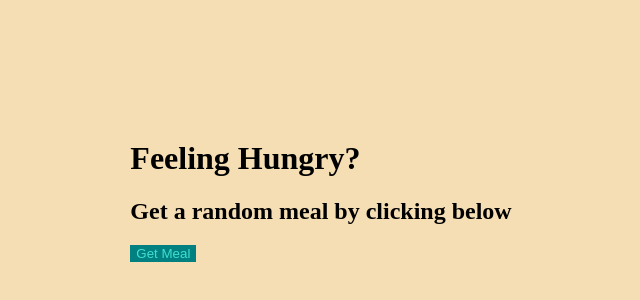
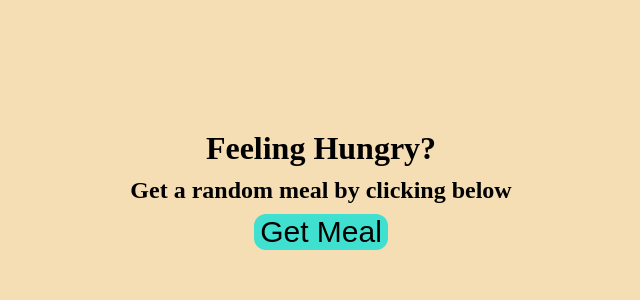
Before and after one commit to RaresTudorache/Random-Meal-Generator, a plain HTML site: page index.html in a window 1280 px wide. Shown: the part 178-478 px from the top of the page, without its empty margins (319-959 px from the left). Drawn offline with Linux system fonts and the light colour scheme; a web font is replaced by a local one.

Commit message:
minor changes

```diff
--- a/design.css
+++ b/design.css
@@ -15,9 +15,11 @@ body{
 }
 
 .button-primary{
-	background-color: teal;
+	background-color: turquoise;
 	border: none;
-	color: turquoise;
+	color: black;
+	font-size: 30px;
+	border-radius: 12px;
 
 }
 
@@ -29,11 +31,12 @@ p {
 	margin-bottom: 5px;
 }
 
-h3 {
+h1 {
 	margin: 0;
+
 }
 
-h5 {
+h2 {
 	margin: 10px 0;
 }
 
@@ -45,7 +48,7 @@ li {
 	margin: 20px 0;
 }
 
-.text-center {
+.text-centre {
 	text-align: center;
 }
 
--- a/main.js
+++ b/main.js
@@ -30,6 +30,10 @@ const createMeal = (meal) => {
     <div class="row">
         <div class="columns five">
             <img src="${meal.strMealThumb}" alt="Meal Image">
+            <div class="columns seven">
+            <h4>${meal.strMeal}</h4>
+            <p>${meal.strInstructions}</p>
+            </div>
             ${meal.strCategory ? `<p><strong>Category:</strong> ${meal.strCategory}</p>` : ''}
             ${meal.strArea ? `<p><strong>Area:</strong> ${meal.strArea}</p>` : ''}
             ${meal.strTags ? `<p><strong>Tags:</strong> ${meal.strTags.split(',').join(', ')}</p>` : ''}
@@ -37,10 +41,6 @@ const createMeal = (meal) => {
             <ul>
                 ${ingredients.map(ingredient => `<li>${ingredient}</li>`).join('')}
             </ul>
-        </div>
-        <div class="columns seven">
-            <h4>${meal.strMeal}</h4>
-            <p>${meal.strInstructions}</p>
         </div>
     </div>
     ${meal.strYoutube ? `
```
